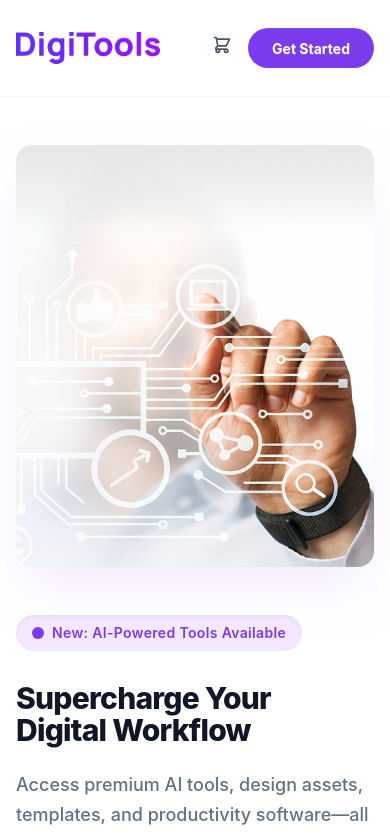
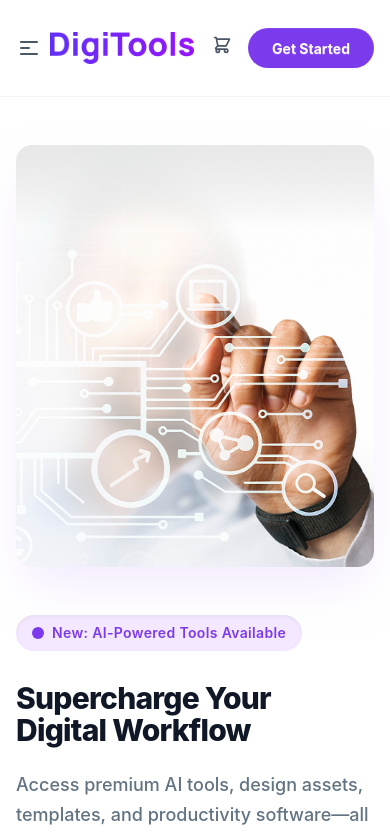
Before and after one commit to JohirulIslamHimel/Digital-Tools-Buying-Website, a React (Vite) app: page / in a window 390 px wide. Shown: the top 834 px of the page. Built offline with nearby package versions, Linux system fonts and the light colour scheme.

Commit message:
make navbar responsive with daisyUI dropdown

```diff
--- a/src/App.jsx
+++ b/src/App.jsx
@@ -25,7 +25,7 @@ function App() {
   return (
     <>
       <div className="min-h-screen bg-white">
-        <Navbar cartCount={carts.length} />
+        <Navbar cartCount={carts.length} setActiveTabs={setActiveTabs} />
 
         {activeTabs === "Products" && (
           <>
--- a/src/component/Navbar.jsx
+++ b/src/component/Navbar.jsx
@@ -2,12 +2,67 @@ import React from "react";
 
 import logo from "../assets/DigiTools.png";
 
-const Navbar = ({ cartCount }) => {
+const Navbar = ({ cartCount, setActiveTabs }) => {
   return (
     <nav className="w-full border-b border-gray-100 bg-white py-4">
       <div className="navbar max-w-7xl mx-auto px-4 md:px-10">
         {/* Left Side: Logo */}
         <div className="navbar-start">
+          <div className="dropdown lg:hidden">
+            <label tabIndex={0} className="btn btn-ghost p-0 mr-2">
+              <svg
+                xmlns="http://www.w3.org/2000/svg"
+                className="h-6 w-6 text-gray-600"
+                fill="none"
+                viewBox="0 0 24 24"
+                stroke="currentColor"
+              >
+                <path
+                  strokeLinecap="round"
+                  strokeLinejoin="round"
+                  strokeWidth="2"
+                  d="M4 6h16M4 12h8m-8 6h16"
+                />
+              </svg>
+            </label>
+
+            <ul
+              tabIndex={0}
+              className="menu menu-sm dropdown-content mt-3 z-[1] p-2 shadow bg-white rounded-box w-52 border border-gray-100 font-medium"
+            >
+              <li>
+                <a
+                  onClick={() => setActiveTabs("Products")}
+                  className="hover:text-[#7C3AED] transition-all cursor-pointer"
+                >
+                  Products
+                </a>
+              </li>
+              <li>
+                <a className="hover:text-[#7C3AED] transition-all cursor-pointer">
+                  Features
+                </a>
+              </li>
+              <li>
+                <a className="hover:text-[#7C3AED] transition-all cursor-pointer">
+                  Pricing
+                </a>
+              </li>
+              <li>
+                <a className="hover:text-[#7C3AED] transition-all cursor-pointer">
+                  Testimonials
+                </a>
+              </li>
+              <li>
+                <a className="hover:text-[#7C3AED] transition-all cursor-pointer">
+                  FAQ
+                </a>
+              </li>
+              <li className="sm:hidden">
+                <a className="text-[#7C3AED] font-bold">Login</a>
+              </li>
+            </ul>
+          </div>
           <div className="flex items-center cursor-pointer">
             <img
               className="h-8 md:h-10 w-auto object-contain"
```
